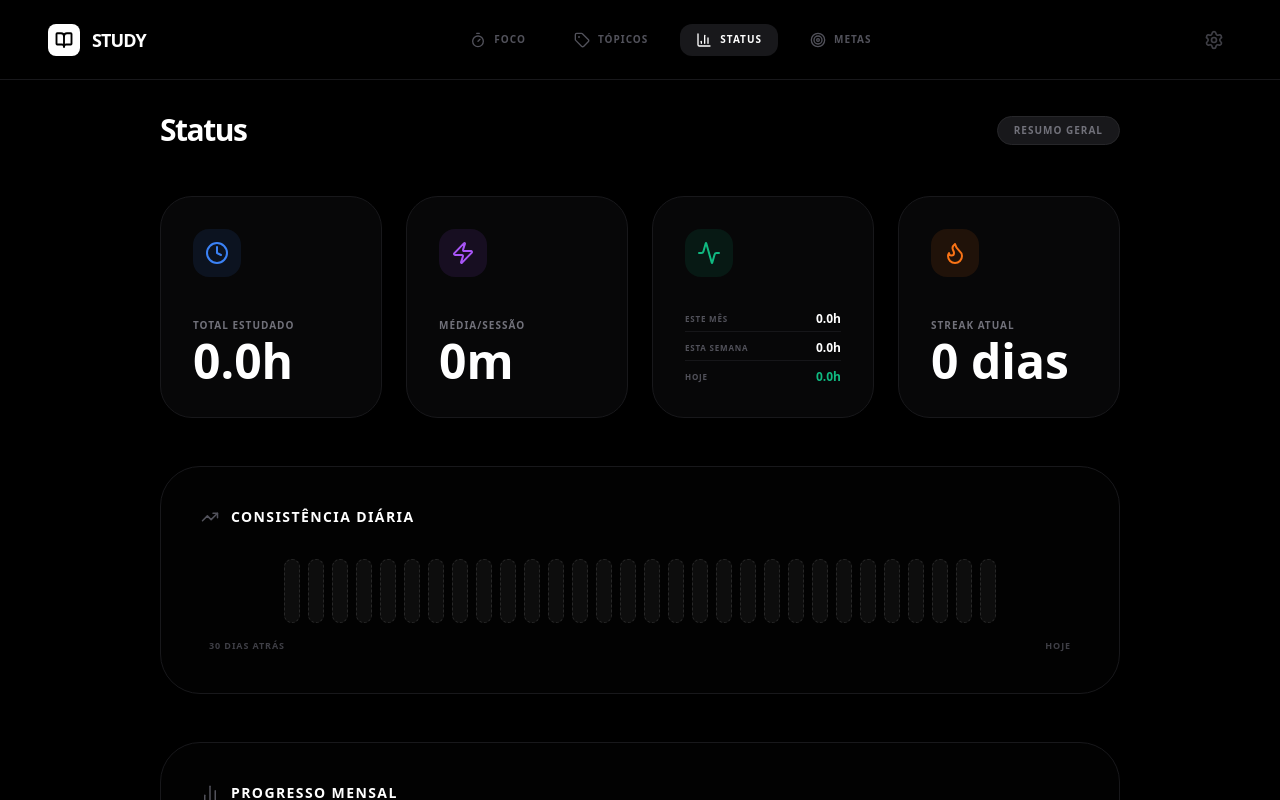
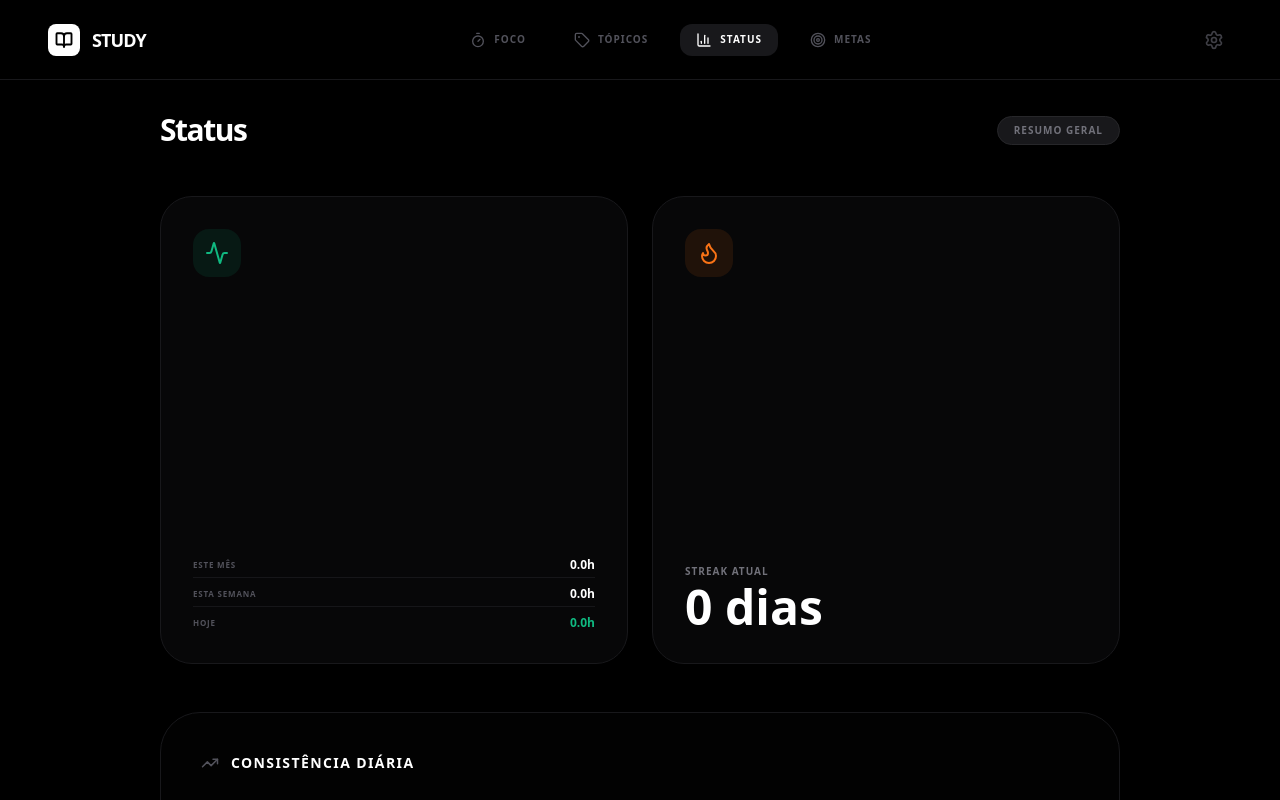
Before and after one commit to M306x/focus-study, a React (Vite) app: page / in a window 1280 px wide. Both pictures are taken after a click on the button "STATUS". Built offline with nearby package versions, Linux system fonts and the light colour scheme.

Commit message:
Update App.jsx

```diff
--- a/src/App.jsx
+++ b/src/App.jsx
@@ -325,7 +325,6 @@ export default function App() {
   const totalMinutes = topics.reduce((acc, t) => acc + (t.totalMinutes || 0), 0);
   const totalHours = (totalMinutes / 60).toFixed(1);
   const avgSession = history.length > 0 ? (totalMinutes / history.length).toFixed(0) : 0;
-  const maxMins = Math.max(...topics.map(t => t.totalMinutes || 0), 1);
 
   const statsByPeriod = useMemo(() => {
     const now = new Date();
@@ -362,7 +361,7 @@ export default function App() {
   const currentStreak = useMemo(() => {
     let streak = 0;
     const goalMins = 60;
-    for (let i = 0; i < calendarData.length; i++) {
+    for (let i = calendarData.length - 1; i >= 0; i--) {
       if (calendarData[i].minutes >= goalMins) {
         streak++;
       } else {
@@ -389,6 +388,17 @@ export default function App() {
   }, [history]);
 
   const maxMonthlyHours = Math.max(...monthlyData.map(m => m.hours), 1);
+
+  const topicMonthlyData = useMemo(() => {
+    const now = new Date();
+    const startOfMonth = new Date(now.getFullYear(), now.getMonth(), 1);
+    return topics.map(t => {
+      const monthlyMins = history.filter(h => h.topicId === t.id && new Date(h.date) >= startOfMonth).reduce((sum, h) => sum + h.minutes, 0);
+      return { ...t, monthlyMinutes: monthlyMins };
+    });
+  }, [topics, history]);
+
+  const maxTopicMonthlyMins = Math.max(...topicMonthlyData.map(t => t.monthlyMinutes || 0), 1);
 
   return (
     <div className={`flex flex-col h-screen transition-colors duration-1000 ${mode === 'break' ? 'bg-zinc-950' : 'bg-black'} text-zinc-400 font-sans overflow-hidden`} onClick={initAudio}>
@@ -618,27 +628,7 @@ export default function App() {
                 </div>
               </div>
 
-              <div className="grid grid-cols-1 md:grid-cols-4 gap-6">
-                <div className="bg-zinc-900/30 border border-zinc-900 p-8 rounded-[2rem] flex flex-col justify-between aspect-square">
-                  <div className="w-12 h-12 bg-blue-500/10 rounded-2xl flex items-center justify-center text-blue-500">
-                    <Clock size={24} />
-                  </div>
-                  <div>
-                    <span className="text-[10px] font-bold text-zinc-500 uppercase tracking-widest block mb-1">Total Estudado</span>
-                    <h3 className="text-5xl font-bold text-white tabular-nums">{totalHours}h</h3>
-                  </div>
-                </div>
-
-                <div className="bg-zinc-900/30 border border-zinc-900 p-8 rounded-[2rem] flex flex-col justify-between aspect-square">
-                  <div className="w-12 h-12 bg-purple-500/10 rounded-2xl flex items-center justify-center text-purple-500">
-                    <Zap size={24} />
-                  </div>
-                  <div>
-                    <span className="text-[10px] font-bold text-zinc-500 uppercase tracking-widest block mb-1">Média/Sessão</span>
-                    <h3 className="text-5xl font-bold text-white tabular-nums">{avgSession}m</h3>
-                  </div>
-                </div>
-
+              <div className="grid grid-cols-1 md:grid-cols-2 gap-6">
                 <div className="bg-zinc-900/30 border border-zinc-900 p-8 rounded-[2rem] flex flex-col justify-between aspect-square">
                   <div className="w-12 h-12 bg-emerald-500/10 rounded-2xl flex items-center justify-center text-emerald-500">
                     <Activity size={24} />
@@ -720,6 +710,34 @@ export default function App() {
               <div className="bg-zinc-900/10 border border-zinc-900 rounded-[2.5rem] p-10">
                 <div className="flex justify-between items-center mb-12">
                   <h3 className="text-white font-bold text-sm uppercase tracking-widest flex items-center gap-3">
+                    <BarChart3 size={18} className="text-zinc-600" /> Horas por Tópico
+                  </h3>
+                </div>
+                <div className="flex items-end justify-between h-48 gap-4 px-4">
+                  {topics.length === 0 ? (
+                    <div className="w-full flex items-center justify-center text-zinc-800 uppercase font-black text-[10px] tracking-[0.5em]">Sem dados</div>
+                  ) : (
+                    topicMonthlyData.map(t => {
+                      const height = ((t.monthlyMinutes || 0) / maxTopicMonthlyMins) * 100;
+                      return (
+                        <div key={t.id} className="flex-1 flex flex-col items-center group">
+                          <div className="relative w-full flex justify-center flex-1">
+                             <div
+                               className="absolute bottom-0 w-8 rounded-full transition-all duration-1000 group-hover:opacity-80"
+                               style={{ height: `${height}%`, backgroundColor: t.color, boxShadow: `0 0 40px -10px ${t.color}44` }}
+                             />
+                          </div>
+                          <span className="mt-4 text-[8px] font-bold uppercase tracking-tighter text-zinc-600 group-hover:text-white transition-colors">{t.name}</span>
+                        </div>
+                      );
+                    })
+                  )}
+                </div>
+              </div>
+
+              <div className="bg-zinc-900/10 border border-zinc-900 rounded-[2.5rem] p-10">
+                <div className="flex justify-between items-center mb-12">
+                  <h3 className="text-white font-bold text-sm uppercase tracking-widest flex items-center gap-3">
                     <BarChart2 size={18} className="text-zinc-600" /> Progresso Mensal
                   </h3>
                 </div>
@@ -746,34 +764,6 @@ export default function App() {
                       </div>
                     );
                   })}
-                </div>
-              </div>
-
-              <div className="bg-zinc-900/10 border border-zinc-900 rounded-[2.5rem] p-10">
-                <div className="flex justify-between items-center mb-12">
-                  <h3 className="text-white font-bold text-sm uppercase tracking-widest flex items-center gap-3">
-                    <BarChart3 size={18} className="text-zinc-600" /> Horas por Tópico
-                  </h3>
-                </div>
-                <div className="flex items-end justify-between h-48 gap-4 px-4">
-                  {topics.length === 0 ? (
-                    <div className="w-full flex items-center justify-center text-zinc-800 uppercase font-black text-[10px] tracking-[0.5em]">Sem dados</div>
-                  ) : (
-                    topics.map(t => {
-                      const height = ((t.totalMinutes || 0) / maxMins) * 100;
-                      return (
-                        <div key={t.id} className="flex-1 flex flex-col items-center group">
-                          <div className="relative w-full flex justify-center flex-1">
-                             <div
-                               className="absolute bottom-0 w-8 rounded-full transition-all duration-1000 group-hover:opacity-80"
-                               style={{ height: `${height}%`, backgroundColor: t.color, boxShadow: `0 0 40px -10px ${t.color}44` }}
-                             />
-                          </div>
-                          <span className="mt-4 text-[8px] font-bold uppercase tracking-tighter text-zinc-600 group-hover:text-white transition-colors">{t.name}</span>
-                        </div>
-                      );
-                    })
-                  )}
                 </div>
               </div>
             </div>
```
